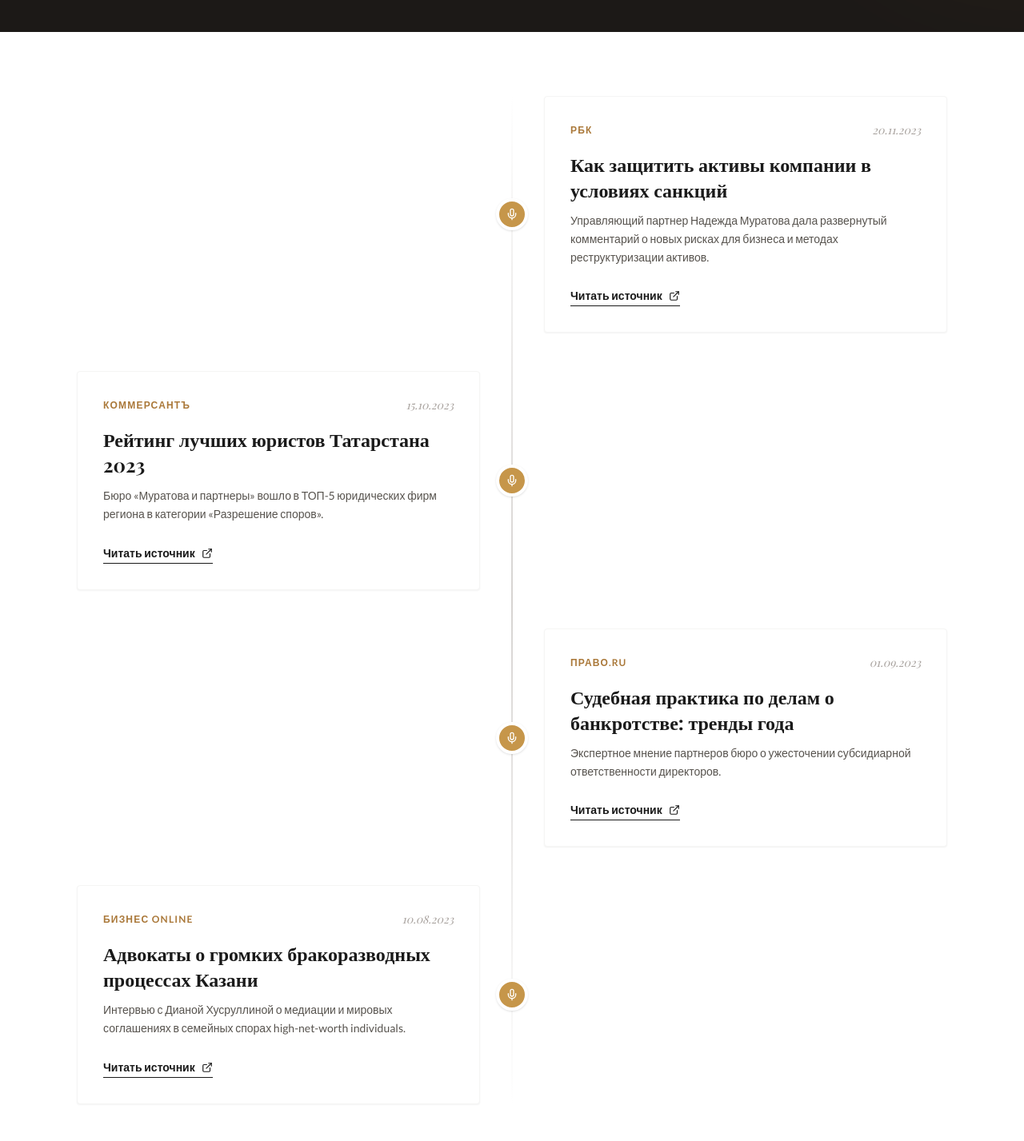
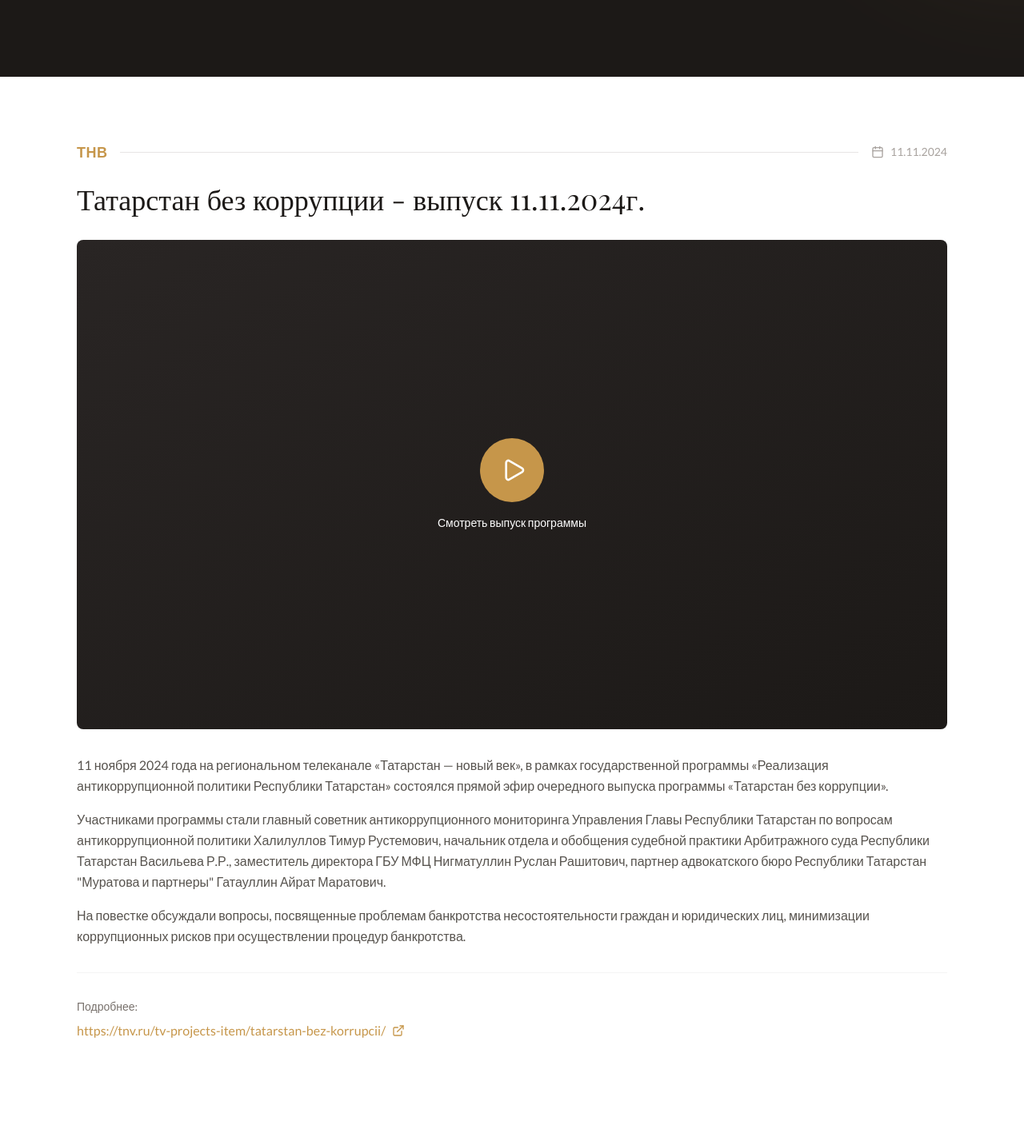
Before and after one commit to Nik-Maltcev/muratova, a React (Vite) app: page /#/media in a window 1280 px wide. Shown: the part 424-1851 px from the top of the page at 80% size. Built offline with nearby package versions, Linux system fonts and the light colour scheme; a web font is replaced by a local one.

Commit message:
Update Media page with real content

```diff
--- a/pages/Media.tsx
+++ b/pages/Media.tsx
@@ -1,98 +1,119 @@
 import React from 'react';
-import { ExternalLink, Mic } from 'lucide-react';
-import { MediaItem } from '../types';
+import { ExternalLink, Play, Calendar } from 'lucide-react';
+
+interface MediaItem {
+  id: string;
+  source: string;
+  title: string;
+  date: string;
+  link: string;
+  videoLink?: string;
+  description: string;
+  imageUrl?: string;
+}
 
 const mediaItems: MediaItem[] = [
   {
     id: '1',
-    source: 'РБК',
-    title: 'Как защитить активы компании в условиях санкций',
-    date: '20.11.2023',
-    link: '#',
-    snippet: 'Управляющий партнер Надежда Муратова дала развернутый комментарий о новых рисках для бизнеса и методах реструктуризации активов.',
-    logoUrl: 'https://upload.wikimedia.org/wikipedia/commons/thumb/a/a2/RBC_logo.svg/1200px-RBC_logo.svg.png'
-  },
-  {
-    id: '2',
-    source: 'Коммерсантъ',
-    title: 'Рейтинг лучших юристов Татарстана 2023',
-    date: '15.10.2023',
-    link: '#',
-    snippet: 'Бюро «Муратова и партнеры» вошло в ТОП-5 юридических фирм региона в категории «Разрешение споров».',
-    logoUrl: 'https://upload.wikimedia.org/wikipedia/commons/7/75/Kommersant_logo.png'
-  },
-  {
-    id: '3',
-    source: 'Право.ru',
-    title: 'Судебная практика по делам о банкротстве: тренды года',
-    date: '01.09.2023',
-    link: '#',
-    snippet: 'Экспертное мнение партнеров бюро о ужесточении субсидиарной ответственности директоров.',
-    logoUrl: 'https://pravo.ru/assets/images/logo_pravo_ru.png'
-  },
-  {
-    id: '4',
-    source: 'БИЗНЕС Online',
-    title: 'Адвокаты о громких бракоразводных процессах Казани',
-    date: '10.08.2023',
-    link: '#',
-    snippet: 'Интервью с Дианой Хусруллиной о медиации и мировых соглашениях в семейных спорах high-net-worth individuals.',
-    logoUrl: 'https://upload.wikimedia.org/wikipedia/commons/thumb/6/6a/Business_Online_Logo.svg/2560px-Business_Online_Logo.svg.png'
+    source: 'ТНВ',
+    title: 'Татарстан без коррупции - выпуск 11.11.2024г.',
+    date: '11.11.2024',
+    link: 'https://tnv.ru/tv-projects-item/tatarstan-bez-korrupcii/',
+    description: `11 ноября 2024 года на региональном телеканале «Татарстан — новый век», в рамках государственной программы «Реализация антикоррупционной политики Республики Татарстан» состоялся прямой эфир очередного выпуска программы «Татарстан без коррупции».
+
+Участниками программы стали главный советник антикоррупционного мониторинга Управления Главы Республики Татарстан по вопросам антикоррупционной политики Халилуллов Тимур Рустемович, начальник отдела и обобщения судебной практики Арбитражного суда Республики Татарстан Васильева Р.Р., заместитель директора ГБУ МФЦ Нигматуллин Руслан Рашитович, партнер адвокатского бюро Республики Татарстан "Муратова и партнеры" Гатауллин Айрат Маратович.
+
+На повестке обсуждали вопросы, посвященные проблемам банкротства несостоятельности граждан и юридических лиц, минимизации коррупционных рисков при осуществлении процедур банкротства.`,
+    imageUrl: '/media/tnv-2024.jpg'
   }
 ];
 
 export const Media: React.FC = () => {
   return (
     <div className="bg-white min-h-screen animate-fade-in">
+      {/* Hero Section */}
       <div className="relative py-24 bg-stone-900 overflow-hidden">
-        {/* Abstract shapes */}
-        <div className="absolute top-0 right-0 w-96 h-96 bg-gold-600 rounded-full blur-[100px] opacity-20 transform translate-x-1/2 -translate-y-1/2"></div>
+        <div className="absolute top-0 right-0 w-96 h-96 bg-[#c6964a] rounded-full blur-[100px] opacity-20 transform translate-x-1/2 -translate-y-1/2"></div>
 
         <div className="max-w-7xl mx-auto px-4 sm:px-6 lg:px-8 relative z-10">
-          <h1 className="font-serif text-5xl text-white mb-6">СМИ о нас</h1>
+          <div className="flex items-center gap-4 mb-6">
+            <div className="h-0.5 w-12 bg-[#c6964a]"></div>
+            <span className="text-sm font-bold tracking-[0.2em] text-stone-400 uppercase">Пресса</span>
+          </div>
+          <h1 className="font-serif text-5xl md:text-6xl text-white mb-6">СМИ О НАС</h1>
           <p className="text-stone-400 text-xl max-w-3xl">
             Мы открыты для прессы и регулярно делимся экспертным мнением по актуальным правовым вопросам.
           </p>
         </div>
       </div>
 
+      {/* Media Items */}
       <div className="max-w-6xl mx-auto px-4 sm:px-6 lg:px-8 py-20">
-        <div className="space-y-12 relative before:absolute before:inset-0 before:ml-5 before:-translate-x-px md:before:mx-auto md:before:translate-x-0 before:h-full before:w-0.5 before:bg-gradient-to-b before:from-transparent before:via-stone-300 before:to-transparent">
-          {mediaItems.map((item, index) => (
-            <div key={item.id} className="relative flex items-center justify-between md:justify-normal md:odd:flex-row-reverse group is-active">
-
-              {/* Timeline Dot */}
-              <div className="flex items-center justify-center w-10 h-10 rounded-full border-4 border-white bg-gold-500 shadow shrink-0 md:order-1 md:group-odd:-translate-x-1/2 md:group-even:translate-x-1/2 z-10">
-                <Mic size={16} className="text-white" />
+        <div className="space-y-16">
+          {mediaItems.map((item) => (
+            <article key={item.id} className="group">
+              {/* Source & Date Header */}
+              <div className="flex items-center gap-4 mb-6">
+                <span className="font-bold text-lg text-[#c6964a] uppercase tracking-wide">{item.source}</span>
+                <div className="h-px bg-stone-200 flex-grow"></div>
+                <div className="flex items-center gap-2 text-stone-400">
+                  <Calendar size={16} />
+                  <time className="text-sm">{item.date}</time>
+                </div>
               </div>
 
-              {/* Content Card */}
-              <div className="w-[calc(100%-4rem)] md:w-[calc(50%-2.5rem)] bg-white p-6 md:p-8 rounded shadow-sm border border-stone-100 hover:shadow-xl hover:border-gold-300 transition-all duration-300">
-                <div className="flex items-center justify-between mb-4">
-                  <span className="font-bold text-xs uppercase tracking-widest text-gold-600">{item.source}</span>
-                  <time className="font-serif text-stone-400 italic text-sm">{item.date}</time>
+              {/* Title */}
+              <h2 className="font-serif text-3xl md:text-4xl text-stone-900 mb-8 group-hover:text-[#c6964a] transition-colors">
+                {item.title}
+              </h2>
+
+              {/* Image Placeholder */}
+              <div className="relative mb-8 bg-stone-100 rounded-lg overflow-hidden aspect-video flex items-center justify-center">
+                <div className="absolute inset-0 bg-gradient-to-br from-stone-800 to-stone-900"></div>
+                <div className="relative z-10 text-center">
+                  <div className="w-20 h-20 mx-auto mb-4 rounded-full bg-[#c6964a] flex items-center justify-center cursor-pointer hover:bg-[#d4a85a] transition-colors">
+                    <Play size={32} className="text-white ml-1" />
                   </div>
-                <h3 className="font-serif text-2xl font-bold text-primary-900 mb-3 group-hover:text-gold-700 transition-colors">
-                  {item.title}
-                </h3>
-                <p className="text-stone-600 text-sm leading-relaxed mb-6">
-                  {item.snippet}
+                  <p className="text-white text-sm">Смотреть выпуск программы</p>
+                </div>
+              </div>
+
+              {/* Description */}
+              <div className="prose prose-lg max-w-none">
+                {item.description.split('\n\n').map((paragraph, idx) => (
+                  <p key={idx} className="text-stone-600 leading-relaxed mb-4">
+                    {paragraph}
                   </p>
-                <a href={item.link} className="inline-flex items-center gap-2 text-sm font-bold text-primary-900 border-b border-primary-900 pb-0.5 hover:text-gold-600 hover:border-gold-600 transition-colors">
-                  Читать источник <ExternalLink size={14} />
+                ))}
+              </div>
+
+              {/* Link */}
+              <div className="mt-8 pt-8 border-t border-stone-100">
+                <p className="text-sm text-stone-500 mb-2">Подробнее:</p>
+                <a
+                  href={item.link}
+                  target="_blank"
+                  rel="noopener noreferrer"
+                  className="inline-flex items-center gap-2 text-[#c6964a] hover:text-[#a87d3a] transition-colors break-all"
+                >
+                  {item.link}
+                  <ExternalLink size={16} className="shrink-0" />
                 </a>
               </div>
-            </div>
+            </article>
           ))}
         </div>
 
         {/* Press Kit Section */}
         <div className="mt-32 bg-stone-50 p-12 rounded-lg border border-stone-200 text-center">
-            <h3 className="font-serif text-3xl text-primary-900 mb-4">Пресс-служба</h3>
+          <h3 className="font-serif text-3xl text-stone-900 mb-4">Пресс-служба</h3>
           <p className="text-stone-600 mb-8 max-w-2xl mx-auto">
             По вопросам организации интервью, комментариев и участия адвокатов бюро в мероприятиях, пожалуйста, свяжитесь с нами.
           </p>
-            <a href="mailto:pr@muratova-partners.ru" className="inline-block px-8 py-3 bg-primary-900 text-white font-medium hover:bg-gold-600 transition-colors">
+          <a
+            href="mailto:muratova-partners@mail.ru"
+            className="inline-block px-8 py-3 bg-stone-900 text-white font-medium hover:bg-[#c6964a] transition-colors"
+          >
             Связаться с пресс-службой
           </a>
         </div>
```
Lines whose indentation alone changed are shown as unchanged.
